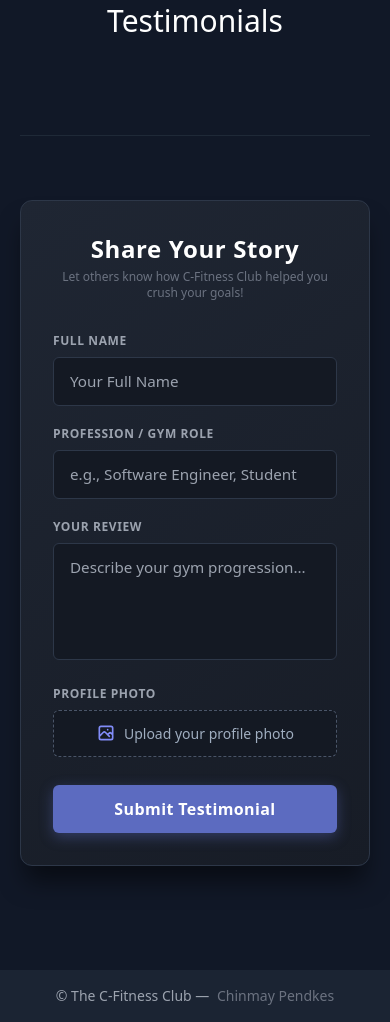
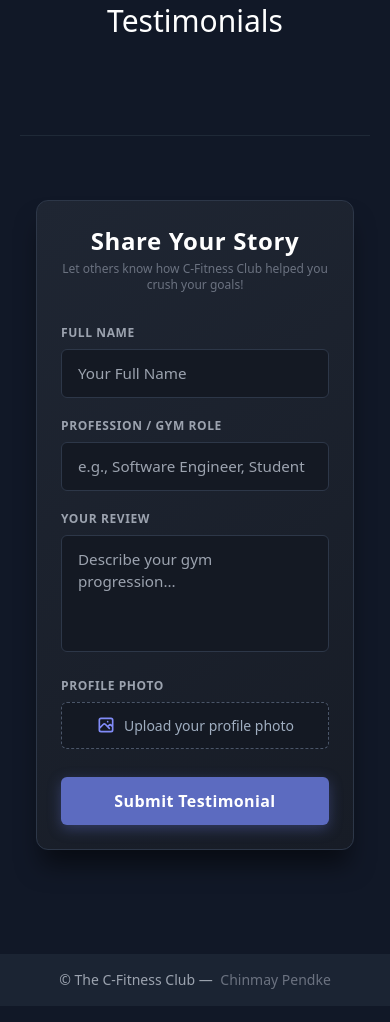
Before and after one commit to chinmay2023/the-c-fitness-club, a Django app: page /testimonial/ in a window 390 px wide. Shown: the part 177-1199 px from the top of the page. After the commit the page ends 1166 px from the top, so only its background shows below. Run offline with Django 5.2, Linux system fonts and the light colour scheme; data that the repository does not hold is empty.

```diff
--- a/mainapp/templates/testimonial.html
+++ b/mainapp/templates/testimonial.html
@@ -39,8 +39,10 @@
         <div class="lg:w-1/3 md:w-1/2 w-full px-4 mb-12"
              data-aos="{% cycle 'fade-right' 'fade-up' 'fade-left' %}" data-aos-delay="{{ forloop.counter0|add:1 }}00">
           <div class="h-full text-center transform transition duration-300 hover:scale-105">
+            <!-- Fixed: Added aspect-square style rules to eliminate uneven portrait artifact clipping lines -->
             <img alt="{{ testimonial.name }}"
                 class="w-24 h-24 mb-6 object-cover object-center rounded-full inline-block border-2 border-gray-800 bg-gray-800 bg-opacity-10"
+                style="max-width: 96px; max-height: 96px; aspect-ratio: 1 / 1;"
                 src="{% if testimonial.profile_photo %}{{ testimonial.profile_photo.url }}{% else %}{% static 'default_profile.jpg' %}{% endif %}">
 
             <p class="leading-relaxed mb-6">{{ testimonial.review }}</p>
@@ -54,8 +56,8 @@
 
       <hr class="border-gray-800 my-16">
 
-      <!-- Testimonial Submission Form (Premium UI Overhaul) -->
-      <div class="max-w-md mx-auto p-8 rounded-xl shadow-2xl mb-16"
+      <!-- Testimonial Submission Form (Fixed for Flawless Mobile Responsiveness Layout) -->
+      <div class="max-w-md p-6 sm:p-8 rounded-xl shadow-2xl mb-16 mx-4 sm:mx-auto"
            style="background: linear-gradient(145deg, #1f2633, #171c26); border: 1px solid #2d3748; box-shadow: 0 20px 25px -5px rgba(0, 0, 0, 0.5);"
            data-aos="fade-up" data-aos-delay="200">
         <h2 class="text-2xl font-semibold tracking-wide text-white mb-1 text-center">Share Your Story</h2>
@@ -106,7 +108,7 @@
     <div class="bg-gray-800 bg-opacity-75">
       <div class="container mx-auto py-4 px-5 flex flex-wrap flex-col sm:flex-row">
         <p class="text-gray-400 text-sm text-center sm:text-left">© The C-Fitness Club —
-          <a href="https://www.linkedin.com/in/chinmay-pendke-a99701247" class="text-gray-500 ml-1" rel="noopener noreferrer" target="_blank">Chinmay Pendkes</a>
+          <a href="https://www.linkedin.com/in/chinmay-pendke-a99701247" class="text-gray-500 ml-1" rel="noopener noreferrer" target="_blank">Chinmay Pendke</a>
         </p>
       </div>
     </div>
```
